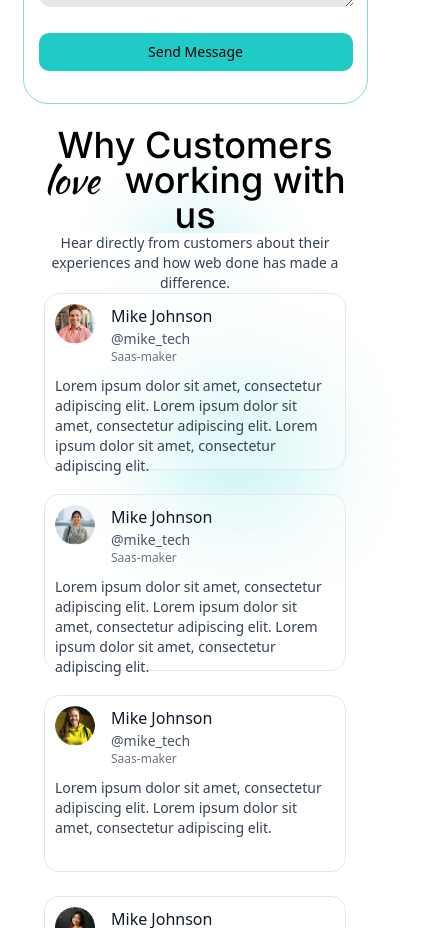
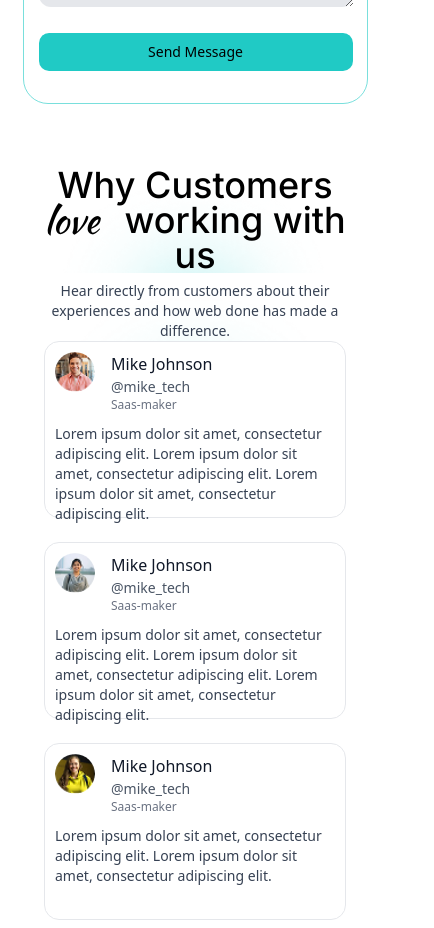
Before and after one commit to HarikaraPrashath/Ceylon_Developer_ui, a Next.js app: page / in a window 390 px wide. Shown: the part 5300-6228 px from the top of the page, 434 px wide, since content can reach past the window. Built offline with nearby package versions, Linux system fonts and the light colour scheme.

Commit message:
update: Text adjustment

```diff
--- a/app/components/Home/Implement.tsx
+++ b/app/components/Home/Implement.tsx
@@ -71,7 +71,7 @@
     );
 
     return (
-      <div className="flex flex-col gap-10  ">
+      <div className="flex flex-col gap-10 ">
         <div className="flex items-center justify-between gap-6 px-6  ">
           <div className="flex flex-col justify-between w-full lg:w-[35%] md:mx-auto">
             {/* Small We (mobile only) */}
@@ -95,7 +95,7 @@
               </div>
 
               {/* Flex row with arrows + items */}
-              <div className="flex items-center justify-center space-x-6 text-5xl font-bold w-90% sm:flex sm:gap-4 sm:w-full   lg:ml-170
+              <div className="flex items-center justify-center space-x-6 text-5xl font-bold w-90% sm:flex sm:gap-4 sm:w-full   lg:ml-50
               xl:w-[250px] xl:h-[140px] xl:ml-70   xl:-mt-20
               ">
                 {/* Left Arrow */}
@@ -137,7 +137,7 @@
 
             <p className="mt-8 w-[298px] h-[60px] text-center text-[14px] leading-[20px] font-[400] mx-auto
             md:w-[550px] md:h-[44px]
-            lg:font-[400] lg:text-[18px] lg:leading-[25px]  lg:ml-40
+            lg:font-[400] lg:text-[18px] lg:leading-[25px]
             xl:w-[300px] xl:ml-50 xl:h-[120px] xl:text-[22px] xl:leading-[30px] xl:text-start
             2xl:w-[392px] 2xl:h-[120px] 2xl:text-[22px] 2xl:leading-[30px] 2xl:text-star
             ">
--- a/app/components/Home/Review.tsx
+++ b/app/components/Home/Review.tsx
@@ -13,14 +13,14 @@ const Review = () => {
       <div className=" mx-auto 2xl:h-[1178px] ">
 
         {/* Header */}
-        <div className="text-center  mx-auto md:w-[700px]  md:gap-[25px]
+        <div className="text-center  mx-auto md:w-[700px]  md:gap-[25px] mt-10
         xl:w-[703px] xl:h-[200px] xl:gap-[35px]  lg:w-[703px] lg:h-[185px] xl:-mt-20">
 
           <h2 className="h2 sm:h2-sm md:h2-md lg:h2-lg xl:h2-xl 2xl:h2-2xl
           md:w-[403px] md:h-[100px] md:font-[500] md:text-[40px] md:leading-[50px] md:mx-auto
           lg:w-[503px] lg:h-[110px] lg:text-[48px] lg:leading-[55px]
           xl:w-[403px] xl:h-[90px] xl:font-[500]  xl:text-[72px] xl:leading-[70px]
-            bg-[url('/Images/review.png')] bg-no-repeat bg-top bg-cover
+            bg-[url('/Images/review.png')] bg-no-repeat bg-top bg-cover mb-2
           ">
             Why Customers{" "}
             <span className="[font-family:var(--font-kaushan)] pr-4">love</span> {" "}
@@ -43,7 +43,7 @@ const Review = () => {
             alt="Review"
             width={500}       // intrinsic width
             height={1000}       // intrinsic height
-            className="mx-auto lg:w-[700px] lg:h-[400px] -mt-8   absolute sm:border  lg:-ml-20"
+            className="mx-auto lg:w-[700px] lg:h-[400px] -mt-8  hidden sm:block absolute sm:border  lg:-ml-20"
           />
 
         </div>
```
